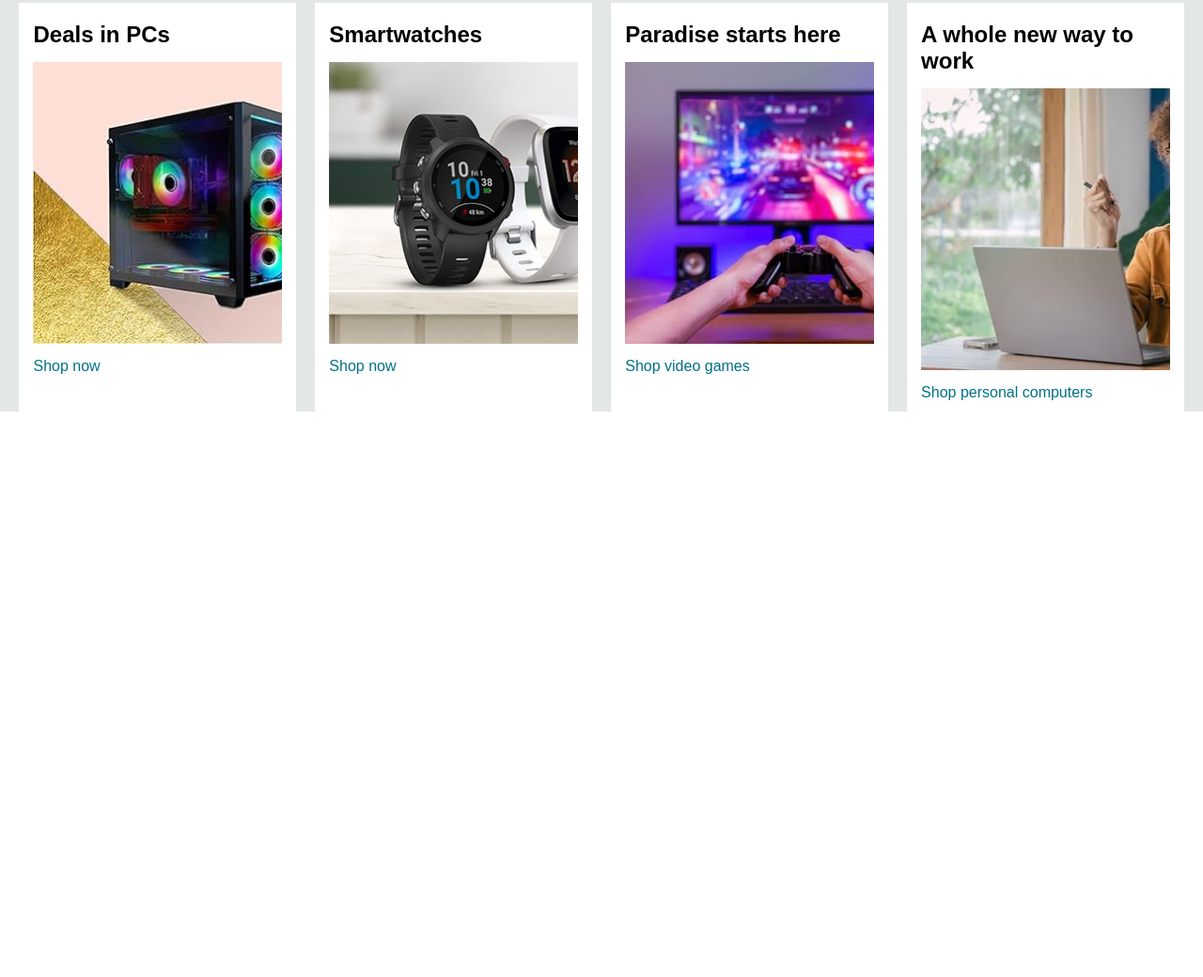
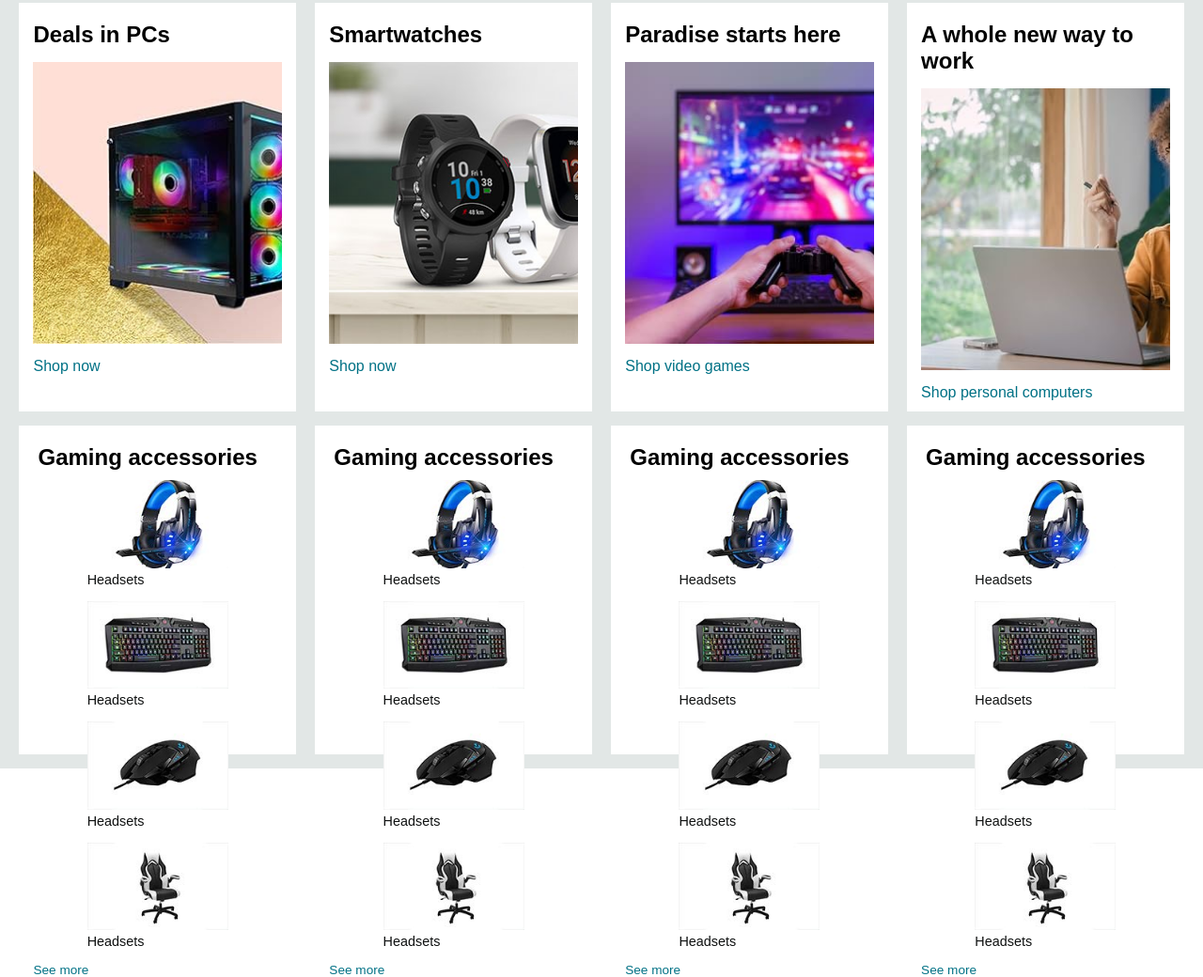
Before and after one commit to rwn3developer/amazon-clone-html-css, a plain HTML site: page index.html in a window 1280 px wide. Shown: the part 912-1952 px from the top of the page at 94% size. Before the commit the page ends 1350 px from the top, so only its background shows below. Drawn offline with Linux system fonts and the light colour scheme.

Commit message:
container work done

```diff
--- a/index.html
+++ b/index.html
@@ -134,5 +134,96 @@
         </div>
     </div>
 
+    <div class="shop-section2">
+        <div class="shop-section2-box">
+            <h2>Gaming accessories</h2>
+            <div class="shop-section2-box-content">
+                   <div class="shop-section2-box-img">
+                        <img src="./images/section_box1.jpg" width="150px"/>
+                        <p>Headsets</p>
+                   </div>
+                   <div class="shop-section2-box-img">
+                        <img src="./images/section_box2.jpg" width="150px"/>
+                        <p>Headsets</p>
+                    </div>
+                    <div class="shop-section2-box-img">
+                        <img src="./images/section_box3.jpg" width="150px"/>
+                        <p>Headsets</p>
+                   </div>
+                   <div class="shop-section2-box-img">
+                        <img src="./images/section_box4.jpg" width="150px"/>
+                        <p>Headsets</p>
+                    </div>
+            </div>
+            <p>See more</p>
+        </div>
+        <div class="shop-section2-box">
+            <h2>Gaming accessories</h2>
+            <div class="shop-section2-box-content">
+                   <div class="shop-section2-box-img">
+                        <img src="./images/section_box1.jpg" width="150px"/>
+                        <p>Headsets</p>
+                   </div>
+                   <div class="shop-section2-box-img">
+                        <img src="./images/section_box2.jpg" width="150px"/>
+                        <p>Headsets</p>
+                    </div>
+                    <div class="shop-section2-box-img">
+                        <img src="./images/section_box3.jpg" width="150px"/>
+                        <p>Headsets</p>
+                   </div>
+                   <div class="shop-section2-box-img">
+                        <img src="./images/section_box4.jpg" width="150px"/>
+                        <p>Headsets</p>
+                    </div>
+            </div>
+            <p>See more</p>
+        </div>
+        <div class="shop-section2-box">
+            <h2>Gaming accessories</h2>
+            <div class="shop-section2-box-content">
+                   <div class="shop-section2-box-img">
+                        <img src="./images/section_box1.jpg" width="150px"/>
+                        <p>Headsets</p>
+                   </div>
+                   <div class="shop-section2-box-img">
+                        <img src="./images/section_box2.jpg" width="150px"/>
+                        <p>Headsets</p>
+                    </div>
+                    <div class="shop-section2-box-img">
+                        <img src="./images/section_box3.jpg" width="150px"/>
+                        <p>Headsets</p>
+                   </div>
+                   <div class="shop-section2-box-img">
+                        <img src="./images/section_box4.jpg" width="150px"/>
+                        <p>Headsets</p>
+                    </div>
+            </div>
+            <p>See more</p>
+        </div>
+        <div class="shop-section2-box">
+            <h2>Gaming accessories</h2>
+            <div class="shop-section2-box-content">
+                   <div class="shop-section2-box-img">
+                        <img src="./images/section_box1.jpg" width="150px"/>
+                        <p>Headsets</p>
+                   </div>
+                   <div class="shop-section2-box-img">
+                        <img src="./images/section_box2.jpg" width="150px"/>
+                        <p>Headsets</p>
+                    </div>
+                    <div class="shop-section2-box-img">
+                        <img src="./images/section_box3.jpg" width="150px"/>
+                        <p>Headsets</p>
+                   </div>
+                   <div class="shop-section2-box-img">
+                        <img src="./images/section_box4.jpg" width="150px"/>
+                        <p>Headsets</p>
+                    </div>
+            </div>
+            <p>See more</p>
+        </div>
+    </div>
+
 </body>
 </html>
--- a/style.css
+++ b/style.css
@@ -195,3 +195,46 @@ span{
 .box-content p {
     color: #007185;
 }
+
+.shop-section2{
+    display: flex;
+    flex-wrap: wrap;
+    justify-content: space-evenly;
+    background-color: #e2e7e6;
+}
+
+.shop-section2-box{
+    width: 23%;
+    height: 350px;
+    margin-top: 15px;
+    margin-bottom: 15px;
+    background-color: white;
+
+}
+
+.shop-section2-box h2{
+    padding: 20px 20px 0px 20px;
+}
+
+.shop-section2-box-content{
+    display: flex;
+    justify-content: space-evenly;
+    margin-top: 10px;
+    flex-wrap: wrap;
+
+}
+
+.shop-section2-box-img{
+    margin-bottom: 15px;
+}
+
+.shop-section2-box-img p{
+    font-size: 0.9rem;
+    color: #0F1111;
+}
+
+.shop-section2-box > p{
+    font-size: 0.85rem;
+    color: #007185;
+    margin-left: 15px;
+}
```
Also changed, not shown: images/section_box1.jpg (added), images/section_box2.jpg (added), images/section_box3.jpg (added), images/section_box4.jpg (added).
